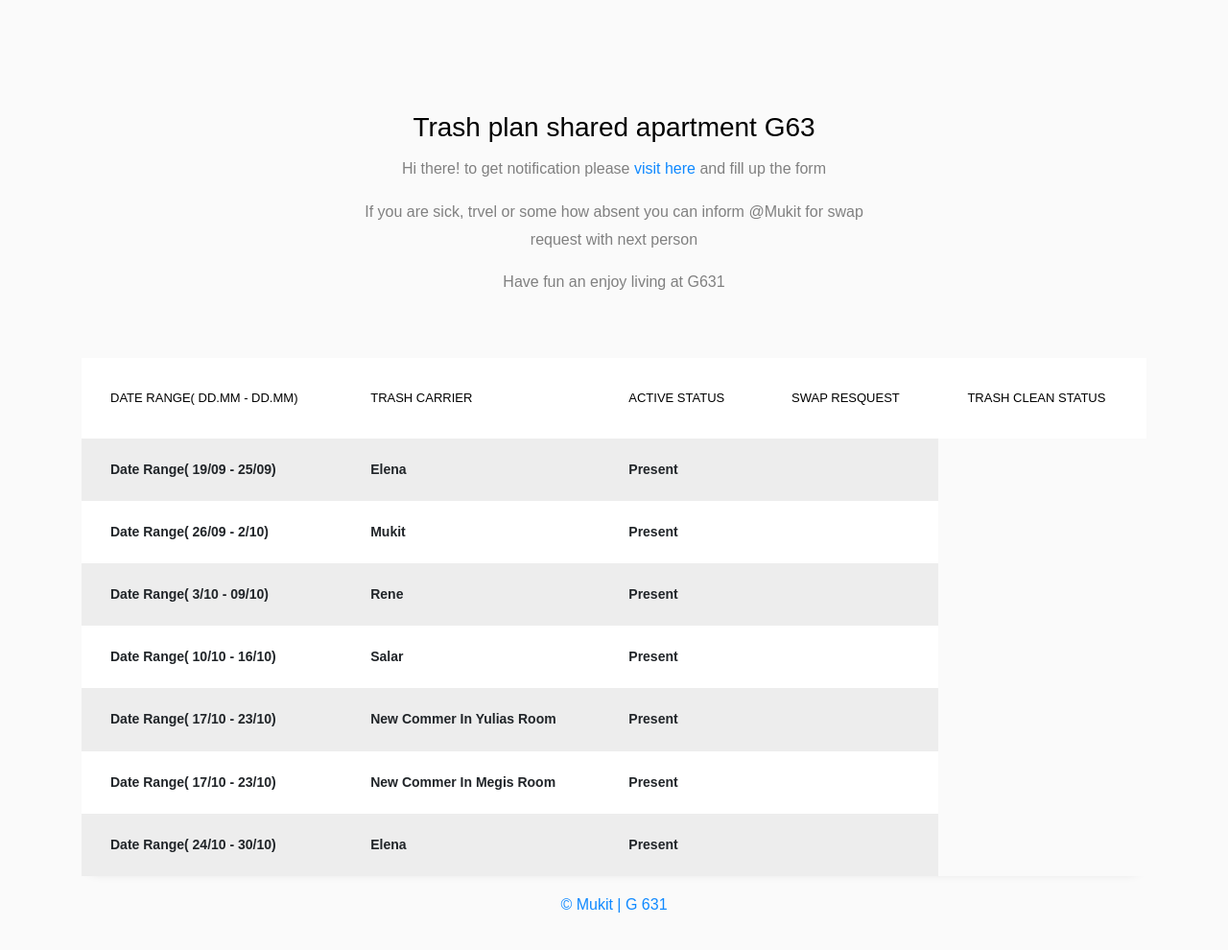
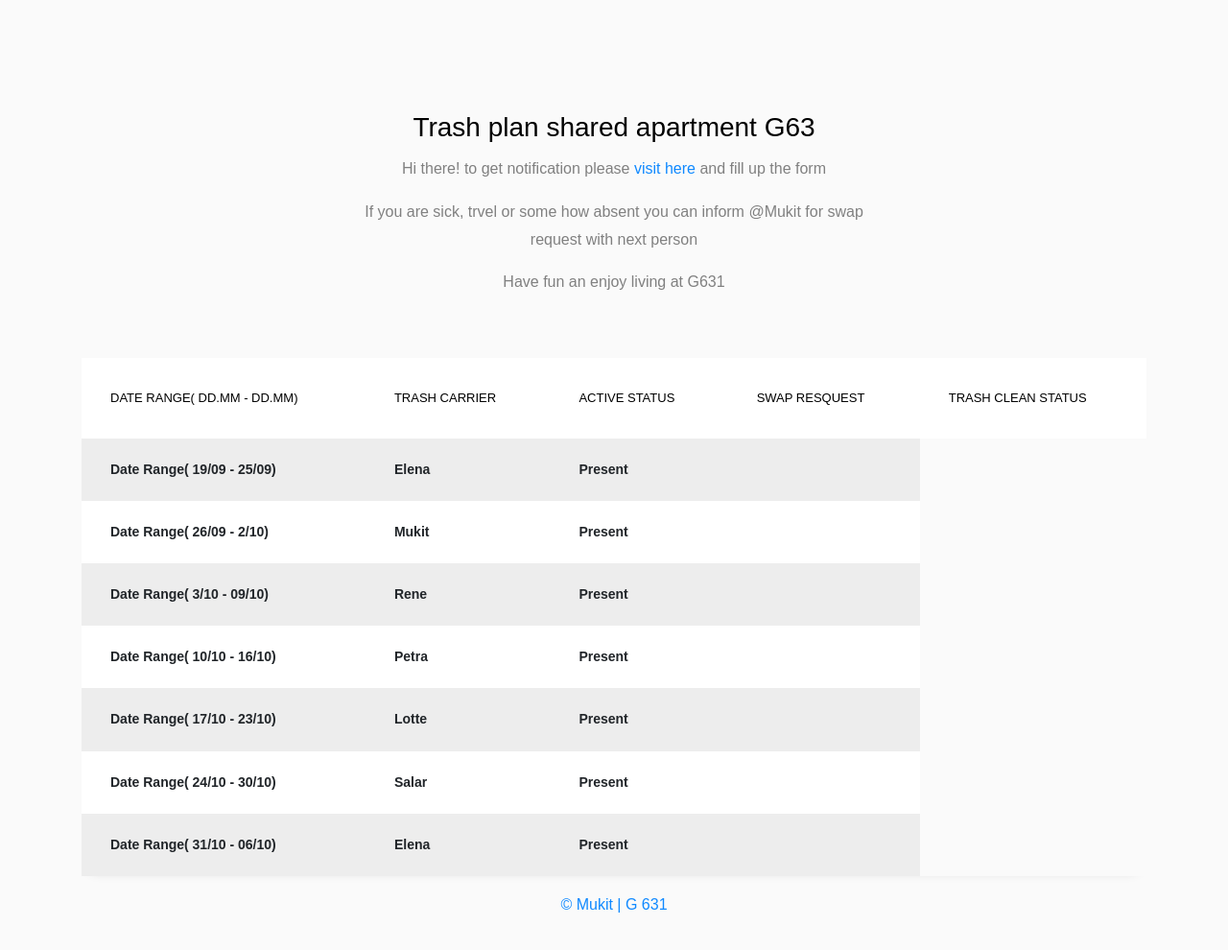
Before and after one commit to MukitCSTE/trashplan, a plain HTML site: page index.html in a window 1280 px wide. Shown: the whole page at 96% size. Drawn offline with Linux system fonts and the light colour scheme.

Commit message:
Update index.html

```diff
--- a/index.html
+++ b/index.html
@@ -84,6 +84,22 @@
 
 							  <tr>
 								<th>Date Range( 10/10 - 16/10)</th>
+								<th>Petra</th>
+								<th>Present</th>
+								<th>       </th>
+
+							  </tr>
+
+							  <tr>
+								<th>Date Range( 17/10 - 23/10)</th>
+								<th>Lotte</th>
+								<th>Present</th>
+								<th>       </th>
+
+							  </tr>
+
+							    <tr>
+								<th>Date Range( 24/10 - 30/10)</th>
 								<th>Salar</th>
 								<th>Present</th>
 								<th>       </th>
@@ -91,23 +107,7 @@
 							  </tr>
 
 							  <tr>
-								<th>Date Range( 17/10 - 23/10)</th>
-								<th>New Commer In Yulias Room</th>
-								<th>Present</th>
-								<th>       </th>
-
-							  </tr>
-
-							    <tr>
-								<th>Date Range( 17/10 - 23/10)</th>
-								<th>New Commer In Megis Room</th>
-								<th>Present</th>
-								<th>       </th>
-
-							  </tr>
-
-							  <tr>
-								<th>Date Range( 24/10 - 30/10)</th>
+								<th>Date Range( 31/10 - 06/10)</th>
 								<th>Elena</th>
 								<th>Present</th>
 								<th>       </th>
```
